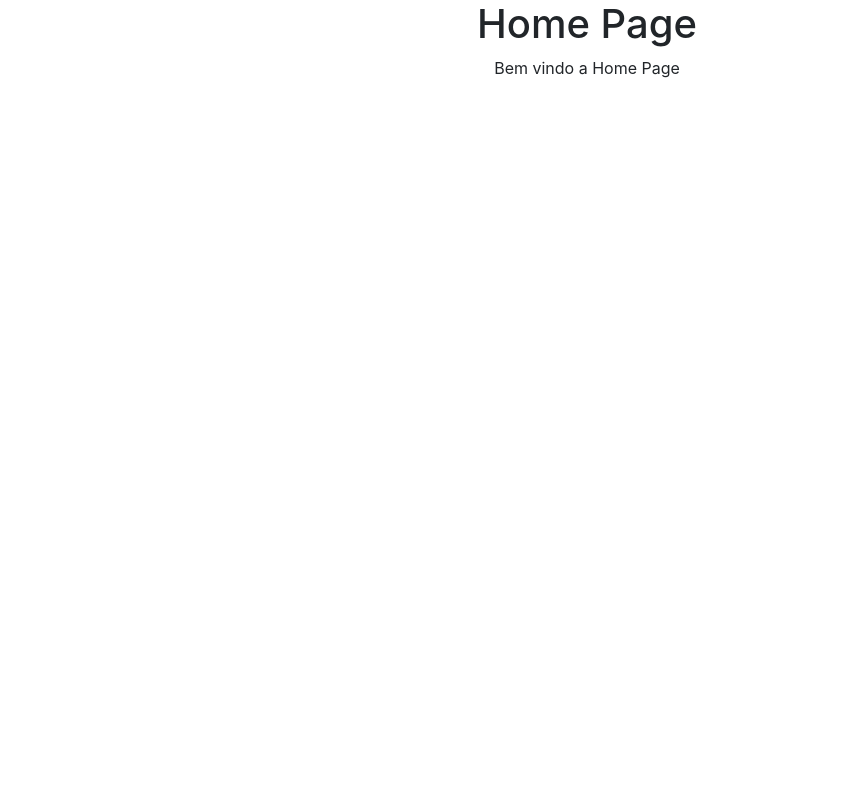
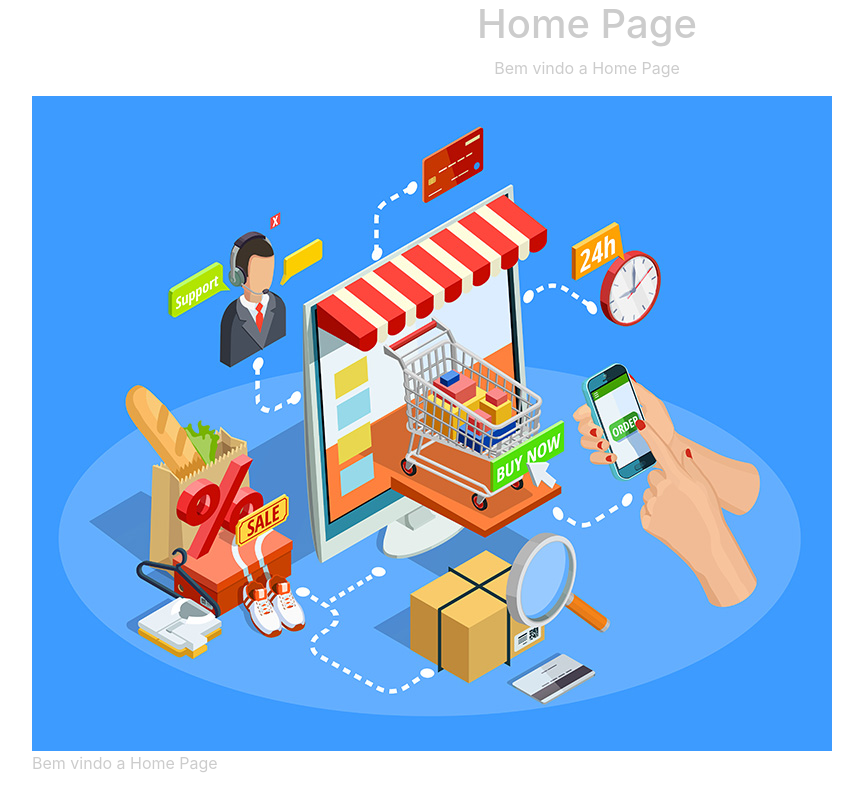
Before and after one commit to Dos-Anjos-pedro/django_ecommerce, a Django app: page / in a window 1280 px wide. Shown: the whole page, without its empty margins (53-916 px from the left). Run offline with Django 4.2, Linux system fonts and the light colour scheme; some libraries are stand-ins or nearby versions.

Commit message:
create sttic_local/css/main.css, sttic_locall/img/eCommerce.jpeg and update template/home_page.html

```diff
--- /dev/null
+++ b/static_local/css/main.css
@@ -0,0 +1,3 @@
+body {
+    color: #ccc;
+}
--- a/template/home_page.html
+++ b/template/home_page.html
@@ -1,3 +1,4 @@
+{% load static %}
 <!doctype html>
 <html lang="en">
     <head>
@@ -7,6 +8,7 @@
 
         <!-- Bootstrap CSS -->
         <link rel="stylesheet" href="https://stackpath.bootstrapcdn.com/bootstrap/4.1.3/css/bootstrap.min.css" integrity="sha384-MCw98/SFnGE8fJT3GXwEOngsV7Zt27NXFoaoApmYm81iuXoPkFOJwJ8ERdknLPMO" crossorigin="anonymous">
+        <link rel='stylesheet' href='{% static "css/main.css" %}'>
     </head>
     <body>
         <div class='text-center'>
@@ -14,6 +16,12 @@
             <p>{{ content }}</p>
         </div>
         <div class='container'>
+          <div class='row'>
+             <div class='col'>
+                 <img src="{% static 'img/eCommerce.jpeg' %}" class='img-fluid' />
+                 <p>{{ content }}</p>
+             </div>
+         </div>
             {% if request.user.is_authenticated %}
             <div class='row'>
                 <div class='col'>
```
Also changed, not shown: db.sqlite3, static_local/img/eCommerce.jpeg (added).
